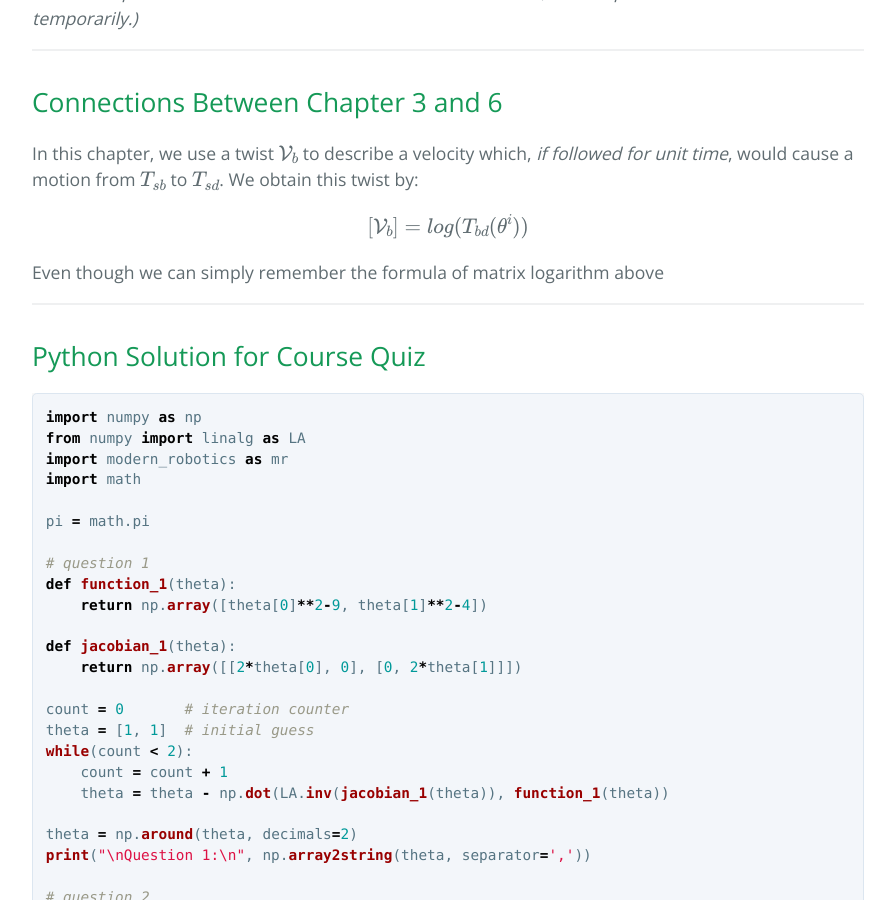
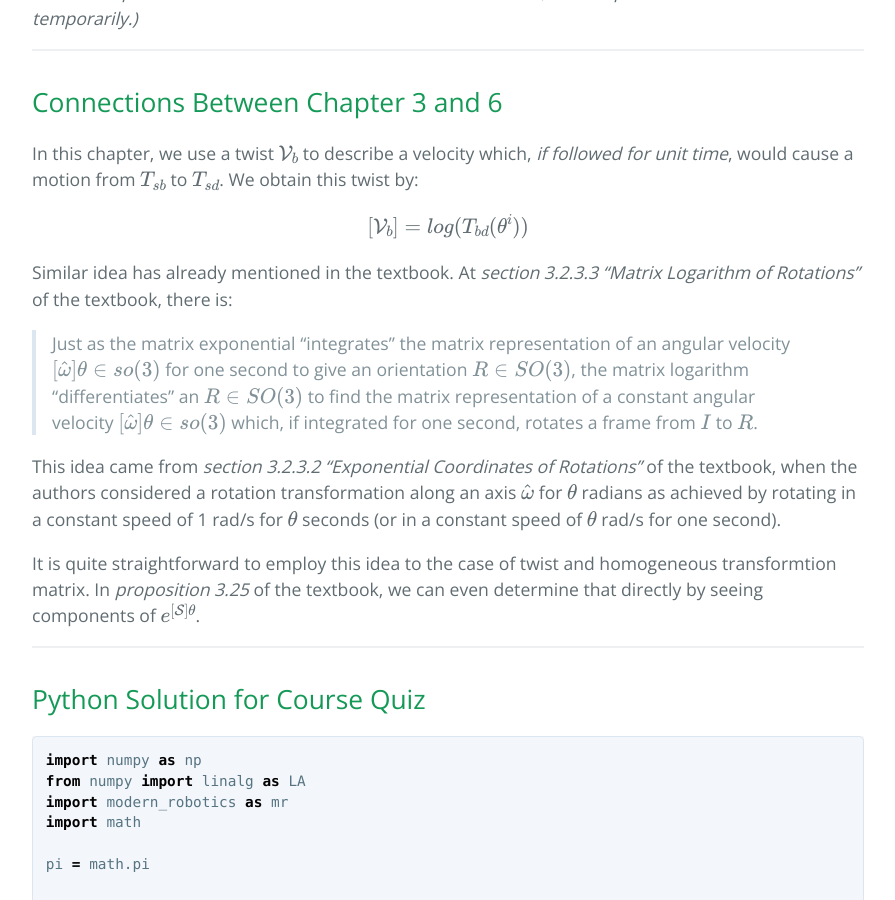
Before and after one commit to zhangli0102/ModernRoboticsCourseNotes, a Jekyll site: the page built from ch6.md, in a window 1280 px wide and 900 px high, scrolled down 1816 px. Shown: the whole window, without its empty margins (192-1087 px from the left). Built offline with Jekyll 4.4.1, drawn with Linux system fonts in a browser that asks for light colours; formulas are drawn with MathJax 3.

Commit message:
finish ch6

```diff
--- /dev/null
+++ b/TODO.txt
@@ -0,0 +1,3 @@
+2019-08-02
+
+Explain "redundant" and "fat" in ch5.
--- a/ch6.md
+++ b/ch6.md
@@ -67,7 +67,13 @@ $$
 [\mathcal{V}_b] = log(T_{bd}(\theta^i))
 $$
 
-Even though we can simply remember the formula of matrix logarithm above
+Similar idea has already mentioned in the textbook. At *section 3.2.3.3 "Matrix Logarithm of Rotations"* of the textbook, there is:
+
+> Just as the matrix exponential "integrates" the matrix representation of an angular velocity $[\hat{\omega}]\theta \in so(3)$ for one second to give an orientation $R \in SO(3)$, the matrix logarithm "differentiates" an $R \in SO(3)$ to find the matrix representation of a constant angular velocity $[\hat{\omega}]\theta \in so(3)$ which, if integrated for one second, rotates a frame from $I$ to $R$.
+
+This idea came from *section 3.2.3.2 "Exponential Coordinates of Rotations"* of the textbook, when the authors considered a rotation transformation along an axis $\hat{\omega}$ for $\theta$ radians as achieved by rotating in a constant speed of 1 rad/s for $\theta$ seconds (or in a constant speed of $\theta$ rad/s for one second).
+
+It is quite straightforward to employ this idea to the case of twist and homogeneous transformtion matrix. In *proposition 3.25* of the textbook, we can even determine that directly by seeing components of $e^{[\mathcal{S}]\theta}$.
 
 ***
 
```
Also changed, not shown: ch7.md (deleted, +0 -18 lines).
